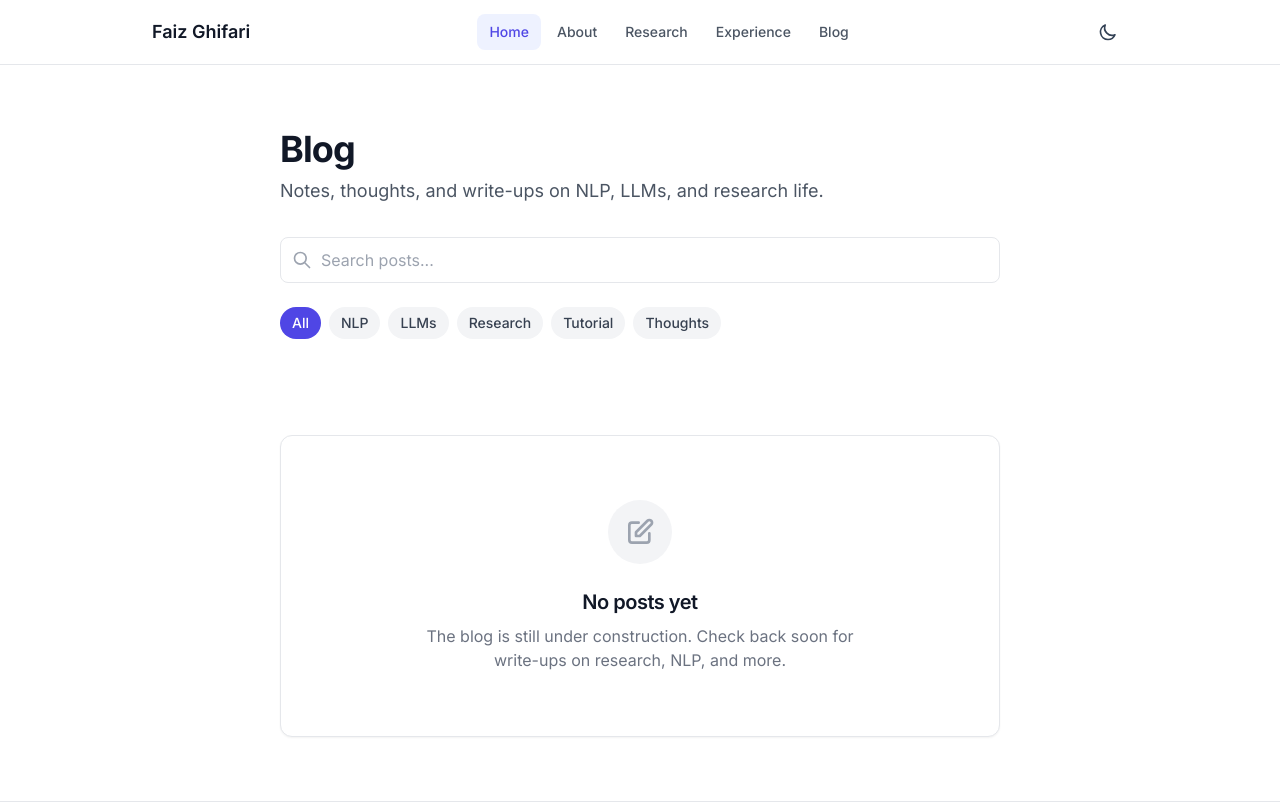
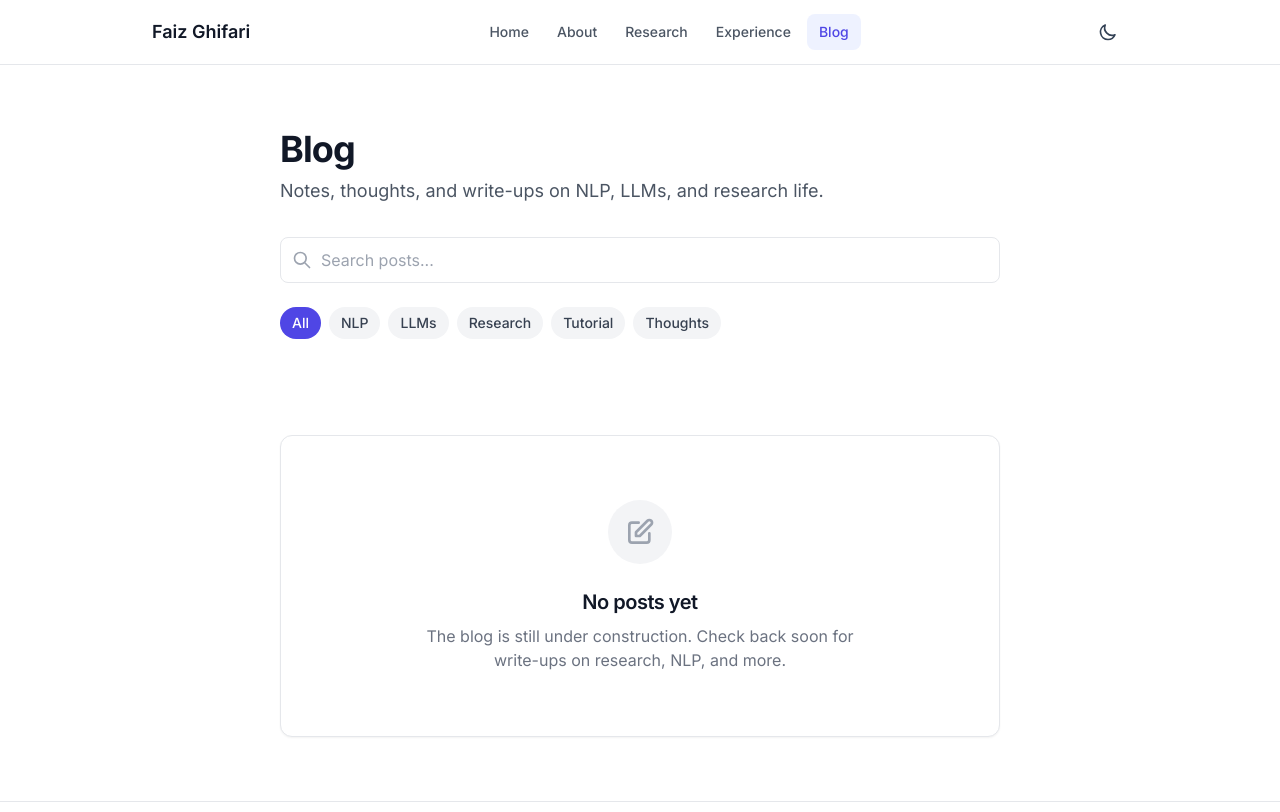
Before and after one commit to faizghifari/faizghifari.github.io, an Astro site: page /blog in a window 1280 px wide. Shown: the top 812 px of the page. Built offline with nearby package versions, Linux system fonts and the light colour scheme; Astro itself is replaced by a stand-in of ours.

Commit message:
fix: nav active state now works correctly on all pages

```diff
--- a/src/components/Nav.astro
+++ b/src/components/Nav.astro
@@ -1,7 +1,7 @@
 ---
 import DarkModeToggle from './DarkModeToggle.astro';
 
-const currentPath = Astro.self.url ? new URL(Astro.self.url).pathname : '/';
+const currentPath = Astro.request.url ? new URL(Astro.request.url).pathname : '/';
 const navLinks = [
   { href: '/', label: 'Home' },
   { href: '/about', label: 'About' },
```
